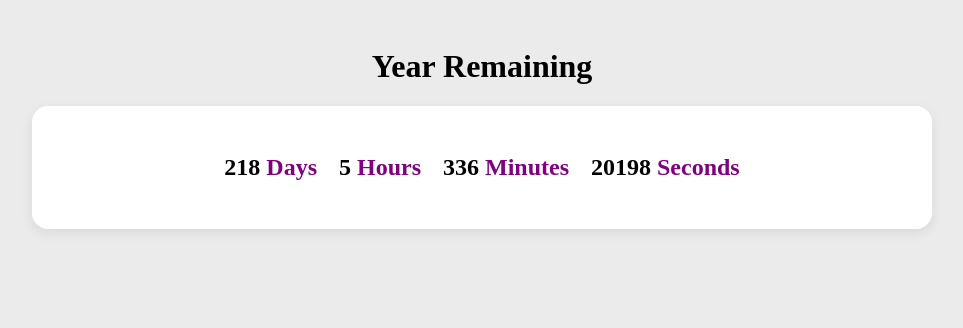
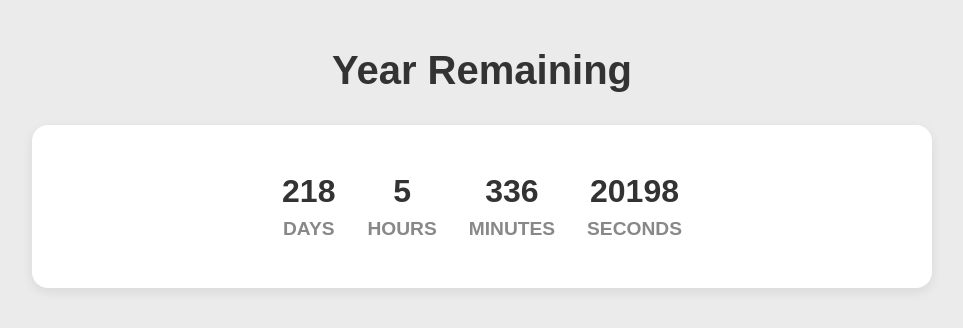
Before and after one commit to rogueloop/yearRemaining, a plain HTML site: page index.html in a window 1280 px wide. Shown: the whole page, without its empty margins (158-1121 px from the left). Drawn offline with Linux system fonts and the light colour scheme.

Commit message:
Added better css

```diff
--- a/style.css
+++ b/style.css
@@ -1,4 +1,4 @@
-
+/*
 body {
     background-color: #ebebeb;
     max-width: 900px;
@@ -20,3 +20,63 @@ body {
   #countdown div span {
     color: purple;
   }
+   */
+
+   body {
+    font-family: Arial, sans-serif;
+    background-color: #ebebeb;
+    max-width: 900px;
+    margin: 3rem auto;
+    text-align: center;
+  }
+
+  h1 {
+    font-size: 2.5rem;
+    font-weight: bold;
+    color: #333333;
+    margin-bottom: 2rem;
+  }
+
+  #countdown {
+    display: flex;
+    justify-content: center;
+    align-items: center;
+    font-size: 1.5rem;
+    font-weight: bold;
+    background-color: #fff;
+    padding: 3rem;
+    border-radius: 1rem;
+    box-shadow: rgba(0, 0, 0, 0.08) 0px 4px 12px;
+  }
+
+  #countdown div {
+    display: flex;
+    flex-direction: column;
+    align-items: center;
+    margin: 0 1rem;
+    font-size: 2rem;
+    font-weight: bold;
+    color: #333333;
+
+  }
+
+  #countdown span {
+    font-size: 1.2rem;
+    color: #888888;
+    text-transform: uppercase;
+    margin-top: 0.5rem;
+  }
+
+  @media (max-width: 600px) {
+    h1 {
+      font-size: 2rem;
+    }
+
+    #countdown  span {
+      font-size: 1.5rem;
+    }
+
+    #countdown-label {
+      font-size: 1rem;
+    }
+  }
```
